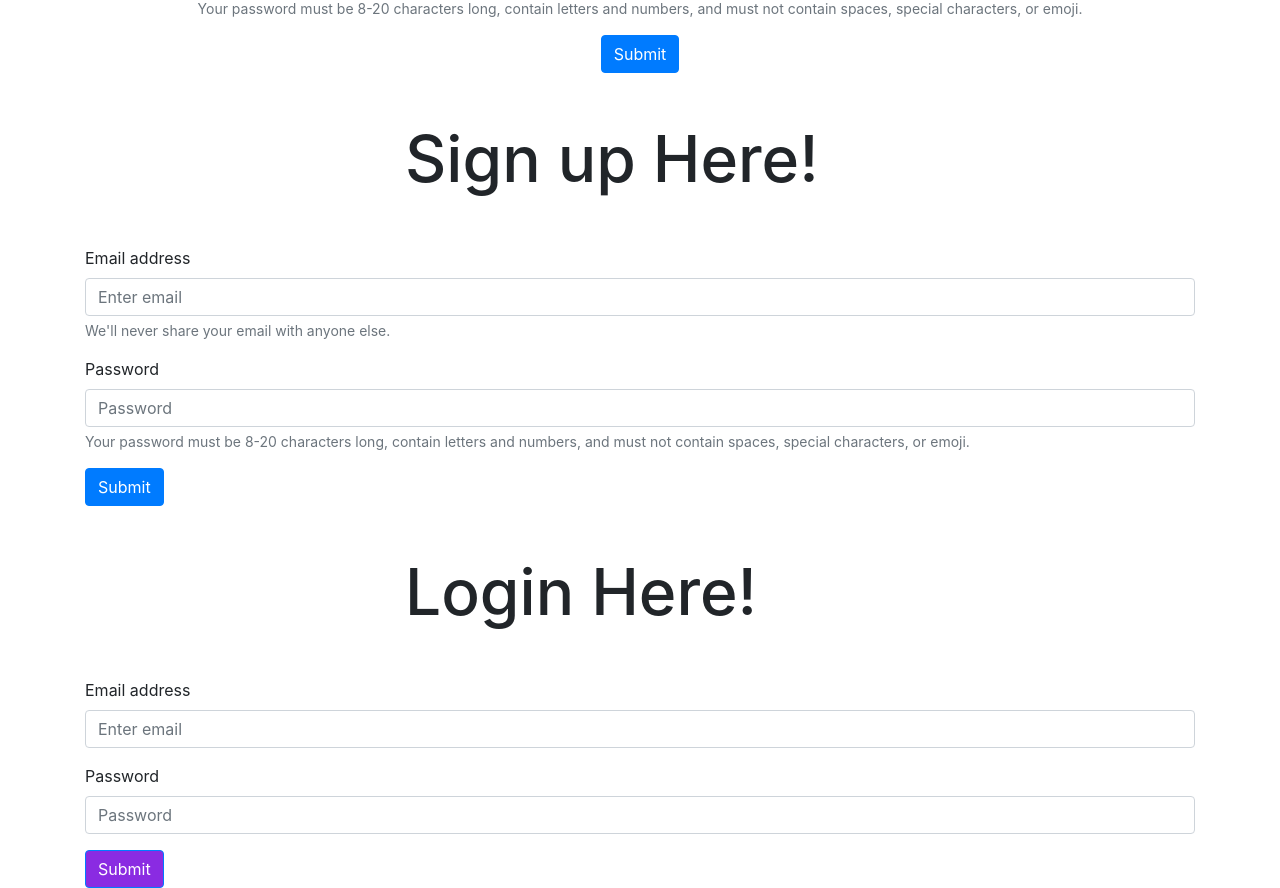
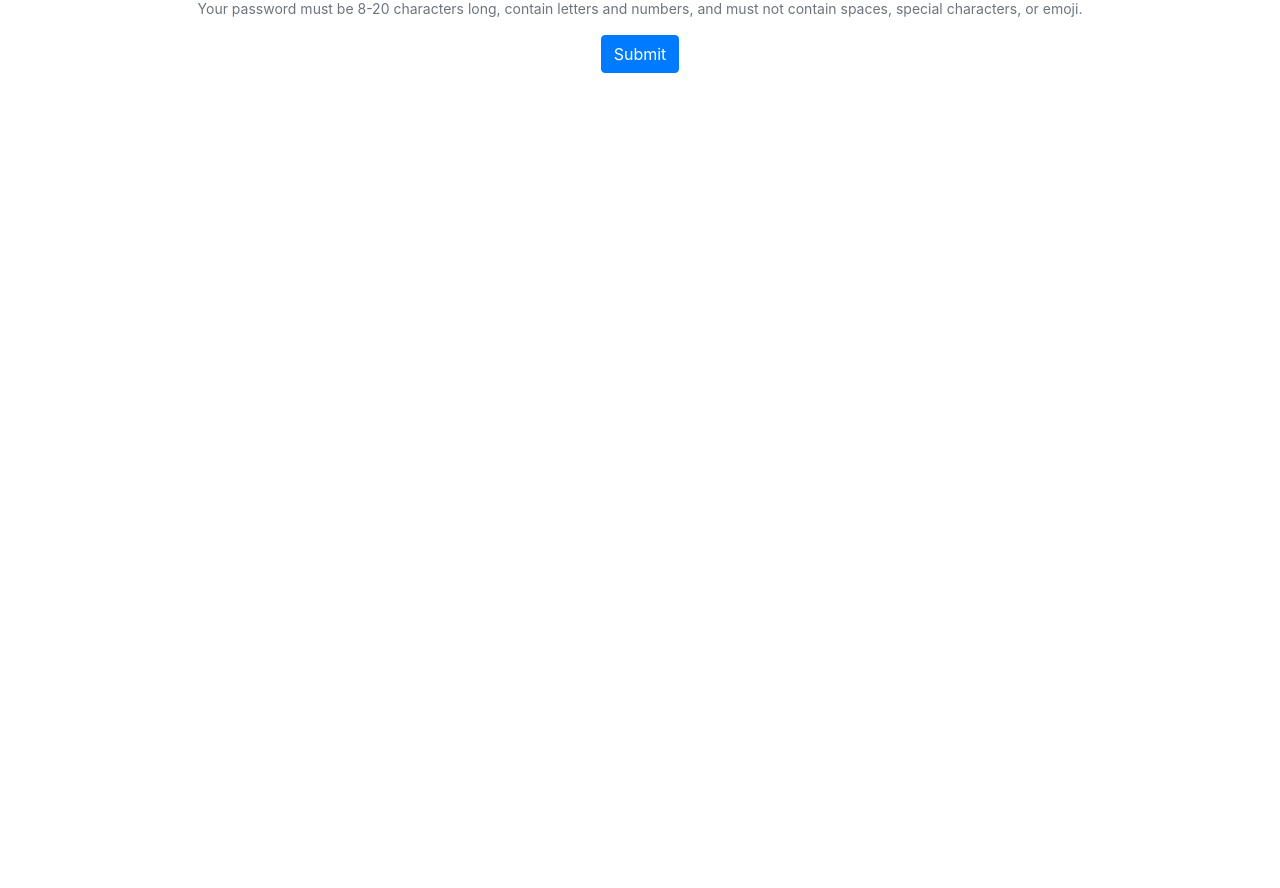
Before and after one commit to uprm-inso-4115-2020-2021-s2/semester-project-mk-ii-almond-software-llc, a React (Create React App) app in the folder frontend/: page /signup in a window 1280 px wide. Shown: the part 360-1248 px from the top of the page. After the commit the page ends 800 px from the top, so only its background shows below. Built offline with nearby package versions, Linux system fonts and the light colour scheme.

Commit message:
added blank main page, restructured login.js and signup.js to be functional components (can be easily reversed)

```diff
--- a/frontend/src/App.js
+++ b/frontend/src/App.js
@@ -5,6 +5,7 @@ import { BrowserRouter as Router } from "react-router-dom";
 import { Switch, Route } from "react-router-dom";
 import Signup from './signup/signup';
 import Login from './login/login';
+import Main from './main/main';
 
 function App() {
   return (
@@ -14,9 +15,9 @@ function App() {
           <Route path="/login" exact>
             <Login />
           </Route>
-          {/* <Route path="/home" exact>
+          <Route path="/" exact>
             <Main />
-          </Route>  */}
+          </Route>
           <Route path="/signup" exact>
             <Signup />
           </Route>
--- a/frontend/src/index.js
+++ b/frontend/src/index.js
@@ -10,8 +10,6 @@ import Login from './login/login';
 ReactDOM.render(
   <React.StrictMode>
     <App />
-    <Signup />
-    <Login/>
   </React.StrictMode>,
   document.getElementById('root')
 );
--- /dev/null
+++ b/frontend/src/main/main.js
@@ -0,0 +1,12 @@
+import React, { Component } from 'react';
+import './main.css';
+
+function Main(){
+    return(
+        <div>
+            MAIN PAGE - UNDER CONSTRUCTION
+        </div>
+    )
+}
+
+export default Main
--- a/frontend/src/signup/signup.js
+++ b/frontend/src/signup/signup.js
@@ -1,14 +1,8 @@
 import React, { Component } from 'react'
-import { Form, Button,Container } from "react-bootstrap";
+import { Form, Button, Container } from "react-bootstrap";
 import './signup.css';
 
-export class Signup extends Component {
-    constructor(props) {
-        super(props);
-        this.state = {}
-    }
-
-    render() {
+function Signup() {
   return (
     <div>
       <Container className="signup-container">
@@ -45,8 +39,7 @@ export class Signup extends Component {
         </Form>
       </Container>
     </div>
-        );
-    }
+  )
 }
 
 export default Signup;
```
Also changed, not shown: frontend/src/login/login.js (+3 -13 lines), frontend/src/main/main.css (added), 1 other file (tests, documents, lock files or other folders). Lines whose indentation alone changed are shown as unchanged.
